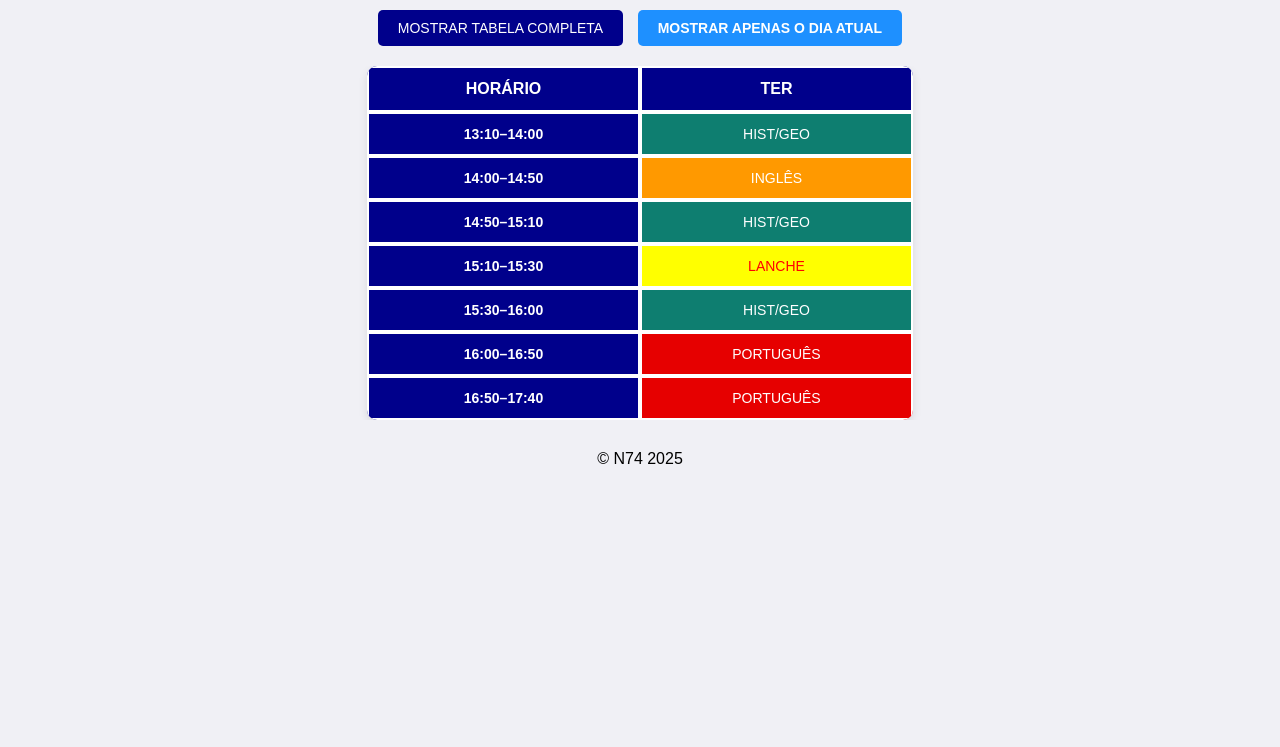
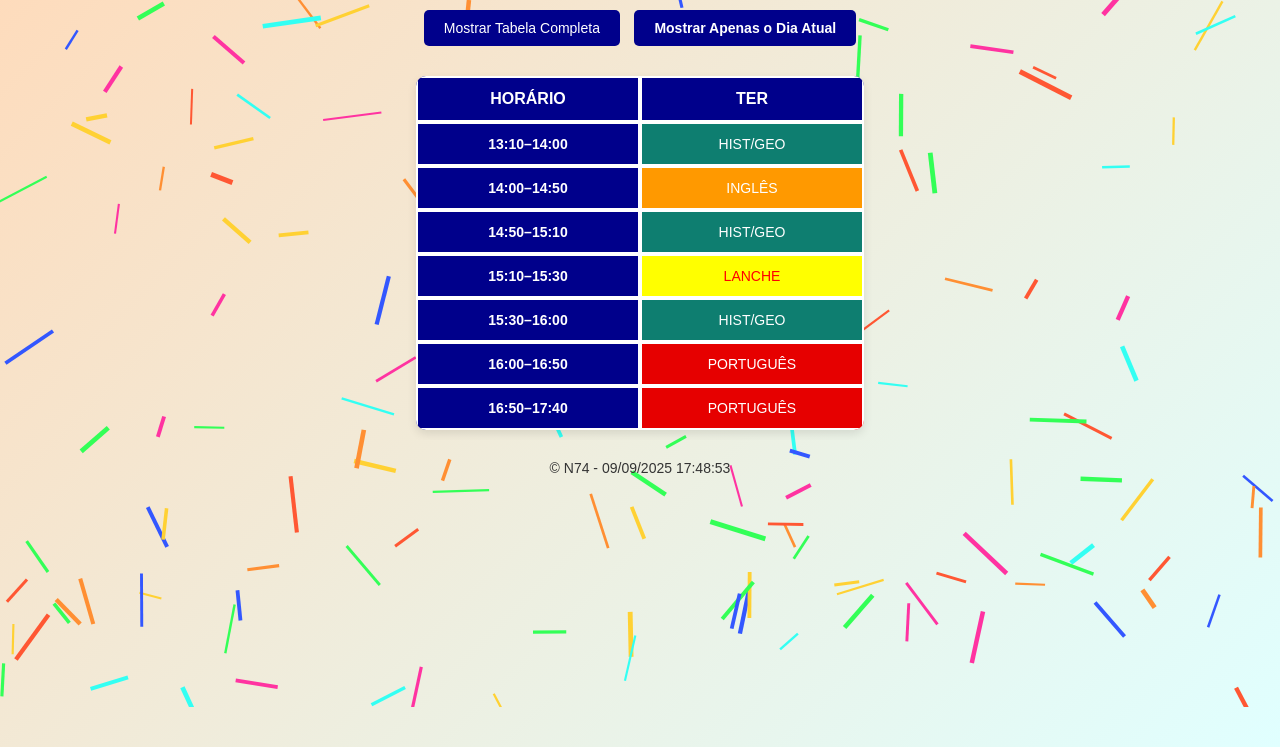
Before and after one commit to ON74M/ON74M, a plain HTML site: page 2025_grade_CVM7.HTML in a window 1280 px wide. Shown: the part 93-840 px from the top of the page. Before the commit the page ends 800 px from the top, so only its background shows below. Drawn offline with Linux system fonts and the light colour scheme.

Commit message:
Update 2025_grade_CVM7.HTML

```diff
--- a/2025_grade_CVM7.HTML
+++ b/2025_grade_CVM7.HTML
@@ -5,36 +5,127 @@
 <meta name="viewport" content="width=device-width, initial-scale=1.0">
 <title>HORÁRIO EF1 – 2ºB – TARDE 2025</title>
 <style>
-/* ====== ESTILO GERAL ====== */
-body{font-family:Arial,sans-serif;background:#f0f0f5;padding:20px;margin:0;text-transform:uppercase}
-h1{text-align:center;color:#333;margin-bottom:20px}
-/* ====== BOTÕES ====== */
-#controls{text-align:center;margin-bottom:15px}
-button{padding:10px 20px;margin:5px;font-size:14px;cursor:pointer;border:none;border-radius:5px;background:#00008B;color:#fff;transition:all .3s;font-weight:normal;text-transform:uppercase}
-button:hover{background:#3333ff}
-button.active{font-weight:bold;background:#1E90FF}
-/* ====== TABELA ====== */
-.table-container{overflow-x:auto;-webkit-overflow-scrolling:touch;text-align:center}
-table{min-width:700px;border-collapse:separate;border-spacing:0;border-radius:10px;overflow:hidden;box-shadow:0 4px 10px rgba(0,0,0,.1);table-layout:fixed;word-wrap:break-word;width:100%;margin:0 auto;transition:all .3s}
-table.compacto{min-width:unset;width:auto}
-th,td{padding:12px;text-align:center;border:2px solid #fff}
-th{background:#00008B;color:#fff;font-size:16px}
-td{font-size:14px;color:#fff}
-td:first-child{background:#00008B;color:#fff;font-weight:bold}
-/* ====== CORES DAS DISCIPLINAS ====== */
-.ed-fisica{background:#2A70A3}.ingles{background:#FF9900}.ciencias{background:#00CC00}.lanche{background:#FFFF00;color:#FF0000}.matematica{background:#B3B2B7}.portugues{background:#E60000}.hist-geo{background:#0E7E70}.musica{background:#C4716D}.arte{background:#FF7F50}
-@media(max-width:768px){table,th,td{font-size:12px;padding:8px}}
+/* ================== Fundo Papel de Parede Infantil ================== */
+body {
+    font-family: Arial, sans-serif;
+    padding: 20px;
+    margin: 0;
+    position: relative;
+    min-height: 100vh;
+    background: linear-gradient(135deg, #FFDAB9, #E0FFFF);
+    overflow-x: hidden;
+    text-transform: uppercase; /* todas as letras em maiúsculas */
+}
+
+/* Canvas para traços tipo lápis */
+#bgCanvas {
+    position: fixed;
+    top:0; left:0;
+    width:100%;
+    height:100%;
+    z-index:-1;
+    pointer-events:none;
+}
+
+/* ================== Cabeçalho ================== */
+h1 {
+    text-align: center;
+    color: #333;
+    margin-bottom: 20px;
+}
+
+/* ================== Botões ================== */
+#controls { text-align:center; margin-bottom:15px; }
+button {
+    padding:10px 20px; margin:5px;
+    font-size:14px; cursor:pointer;
+    border:none; border-radius:5px;
+    background-color:#00008B;
+    color:white; transition: background 0.3s;
+    font-weight: normal;
+}
+button:hover { background-color:#3333FF; }
+button.active { font-weight:bold; }
+
+/* ================== Tabela ================== */
+.table-container {
+    overflow-x:auto;
+    -webkit-overflow-scrolling: touch;
+    text-align:center;
+    padding:10px;
+    border-radius:15px;
+}
+table {
+    min-width:700px;
+    border-collapse:separate;
+    border-spacing:0;
+    border-radius:10px;
+    overflow:hidden;
+    box-shadow:0 4px 10px rgba(0,0,0,0.1);
+    table-layout:fixed;
+    width:100%;
+    margin:0 auto;
+    transition:all 0.3s ease-in-out;
+}
+table.compacto { min-width:unset; width:auto; }
+th, td {
+    padding:12px;
+    text-align:center;
+    border:2px solid white;
+    text-transform: uppercase; /* todas as letras em maiúsculas */
+}
+th {
+    background-color:#00008B;
+    color:white;
+    font-size:16px;
+}
+td {
+    font-size:14px;
+    color:white;
+}
+td:first-child { background-color:#00008B; color:white; font-weight:bold; }
+
+/* ================== Cores das disciplinas ================== */
+.ed-fisica { background-color:#2A70A3; }
+.ingles { background-color:#FF9900; }
+.ciencias { background-color:#00CC00; }
+.lanche { background-color:#FFFF00; color:#FF0000; }
+.matematica { background-color:#B3B2B7; }
+.portugues { background-color:#E60000; }
+.hist-geo { background-color:#0E7E70; }
+.musica { background-color:#C4716D; }
+.arte { background-color:#FF7F50; }
+
+/* ================== Rodapé ================== */
+footer { text-align:center; margin-top:20px; color:#333; font-size:14px; }
+
+/* ================== Responsivo ================== */
+@media(max-width:768px){table, th, td{font-size:12px; padding:8px;}}
 </style>
 </head>
 <body>
+
+<canvas id="bgCanvas"></canvas>
+
 <h1>HORÁRIO EF1 – 2ºB – TARDE 2025</h1>
+
 <div id="controls">
-<button id="btnFull" onclick="showFullTable()">MOSTRAR TABELA COMPLETA</button>
-<button id="btnDay" onclick="showCurrentDay()">MOSTRAR APENAS O DIA ATUAL</button>
+    <button id="btnFull" onclick="showFullTable()">Mostrar Tabela Completa</button>
+    <button id="btnDay" onclick="showCurrentDay()">Mostrar Apenas o Dia Atual</button>
 </div>
+
 <div class="table-container">
 <table id="horarioTable">
-<thead><tr><th>HORÁRIO</th><th>SEG</th><th>TER</th><th>QUA</th><th>QUI</th><th>SEX</th></tr></thead>
+    <thead>
+        <tr>
+            <th>HORÁRIO</th>
+            <th>SEG</th>
+            <th>TER</th>
+            <th>QUA</th>
+            <th>QUI</th>
+            <th>SEX</th>
+        </tr>
+    </thead>
     <tbody>
         <tr><td>13:10–14:00</td><td class="ed-fisica">ED. FÍSICA</td><td class="hist-geo">HIST/GEO</td><td class="musica">MÚSICA</td><td class="portugues">PORTUGUÊS</td><td class="portugues">PORTUGUÊS</td></tr>
         <tr><td>14:00–14:50</td><td class="ingles">INGLÊS</td><td class="ingles">INGLÊS</td><td class="ingles">INGLÊS</td><td class="ingles">INGLÊS</td><td class="ingles">INGLÊS</td></tr>
@@ -46,42 +137,56 @@ td:first-child{background:#00008B;color:#fff;font-weight:bold}
     </tbody>
 </table>
 </div>
-<footer style="text-align:center;padding:10px;margin-top:20px;">© N74 2025</footer>
+
+<footer>&copy; N74 - <span id="datetime"></span></footer>
+
 <script>
-const table=document.getElementById('horarioTable'),buttons=document.querySelectorAll('#controls button'),btnFull=document.getElementById('btnFull'),btnDay=document.getElementById('btnDay');
+// ================== Fundo com lápis coloridos ==================
+const canvas=document.getElementById('bgCanvas');const ctx=canvas.getContext('2d');
+function resizeCanvas(){canvas.width=window.innerWidth;canvas.height=window.innerHeight;}
+window.addEventListener('resize',resizeCanvas);resizeCanvas();
+const colors=['#FF5733','#33FF57','#3357FF','#FF33A1','#FFD133','#33FFF3','#FF8F33'];
+function drawStrokes(){ctx.clearRect(0,0,canvas.width,canvas.height);for(let i=0;i<150;i++){const x=Math.random()*canvas.width;const y=Math.random()*canvas.height;const len=20+Math.random()*40;const angle=Math.random()*Math.PI*2;ctx.strokeStyle=colors[Math.floor(Math.random()*colors.length)];ctx.lineWidth=2+Math.random()*3;ctx.beginPath();ctx.moveTo(x,y);ctx.lineTo(x+len*Math.cos(angle),y+len*Math.sin(angle));ctx.stroke();}}
+drawStrokes();
 
-// Ativa botão selecionado
-function setActive(button){buttons.forEach(b=>b.classList.remove('active'));button.classList.add('active')}
+// ================== Tabela e Botões ==================
+const table=document.getElementById('horarioTable');
+const buttons=document.querySelectorAll('#controls button');
+const btnFull=document.getElementById('btnFull');
+const btnDay=document.getElementById('btnDay');
 
-// Mostrar tabela completa
+function setActive(button){buttons.forEach(b=>b.classList.remove('active'));button.classList.add('active');}
+
 function showFullTable(){
     setActive(btnFull);
-table.classList.remove('compacto');
-table.style.tableLayout='fixed';
-const ths=table.querySelectorAll('thead th'),trs=table.querySelectorAll('tbody tr');
-ths.forEach(th=>{th.style.display='';th.style.width=''});
-trs.forEach(tr=>tr.querySelectorAll('td').forEach(td=>{td.style.display='';td.style.width=''}));
+    table.classList.remove('compacto'); table.style.tableLayout='fixed';
+    table.querySelectorAll('thead th').forEach(th=>{th.style.display='';th.style.width='';});
+    table.querySelectorAll('tbody tr').forEach(tr=>tr.querySelectorAll('td').forEach(td=>{td.style.display='';td.style.width='';}));
 }
 
-// Mostrar apenas o dia atual
 function showCurrentDay(){
-setActive(btnDay);
-table.classList.add('compacto');
-table.style.tableLayout='auto';
-const ths=table.querySelectorAll('thead th'),trs=table.querySelectorAll('tbody tr');
-const hoje=new Date().getDay(),colIndex=(hoje>=1&&hoje<=5)?hoje:1;
-const btnWidth=buttons[0].offsetWidth+"px";
-// Ajusta cabeçalho
-ths.forEach((th,i)=>{if(i===0||i===colIndex){th.style.display='';th.style.width=btnWidth}else th.style.display='none'});
-// Ajusta células
-trs.forEach(tr=>tr.querySelectorAll('td').forEach((td,i)=>{if(i===0||i===colIndex){td.style.display='';td.style.width=btnWidth}else td.style.display='none'}));
+    setActive(btnDay); table.classList.add('compacto'); table.style.tableLayout='auto';
+    const hoje=new Date().getDay(); // domingo=0
+    let colIndex=(hoje>=1&&hoje<=5)?hoje:1;
+    const btnWidth=buttons[0].offsetWidth+'px';
+    table.querySelectorAll('thead th').forEach((th,i)=>{th.style.display=(i===0||i===colIndex)?'':'none'; if(i===0||i===colIndex) th.style.width=btnWidth;});
+    table.querySelectorAll('tbody tr').forEach(tr=>tr.querySelectorAll('td').forEach((td,i)=>{td.style.display=(i===0||i===colIndex)?'':'none'; if(i===0||i===colIndex) td.style.width=btnWidth;}));
 }
-showCurrentDay();
 
-/* ================= SEGURANÇA DIVERTIDA ================= */
-// Bloqueia Ctrl+U, F12 e clique direito
-document.addEventListener('keydown',e=>{if(e.ctrlKey&&(e.key==='u'||e.key==='U')){e.preventDefault();alert('NÃO VAI PERDER A HORA!')}if(e.key==='F12'){e.preventDefault();alert('NÃO VAI PERDER A HORA!')}});
-document.addEventListener('contextmenu',e=>{e.preventDefault();alert('NÃO VAI PERDER A HORA!')});
+showCurrentDay(); // exibir dia atual
+
+// ================== Relógio em tempo real ==================
+function updateDateTime(){
+    const options={timeZone:'America/Sao_Paulo',hour12:false,year:'numeric',month:'2-digit',day:'2-digit',hour:'2-digit',minute:'2-digit',second:'2-digit'};
+    document.getElementById('datetime').textContent=new Intl.DateTimeFormat('pt-BR',options).format(new Date()).replace(',','');
+}
+setInterval(updateDateTime,1000);
+updateDateTime();
+
+// ================== Segurança divertida ==================
+document.addEventListener('keydown',e=>{if(e.ctrlKey&&(e.key==='u'||e.key==='U')||e.key==='F12'){e.preventDefault();alert('NÃO VAI PERDER A HORA!');}});
+document.addEventListener('contextmenu',e=>{e.preventDefault();alert('NÃO VAI PERDER A HORA!');});
 </script>
+
 </body>
 </html>
```
Lines whose indentation alone changed are shown as unchanged.
